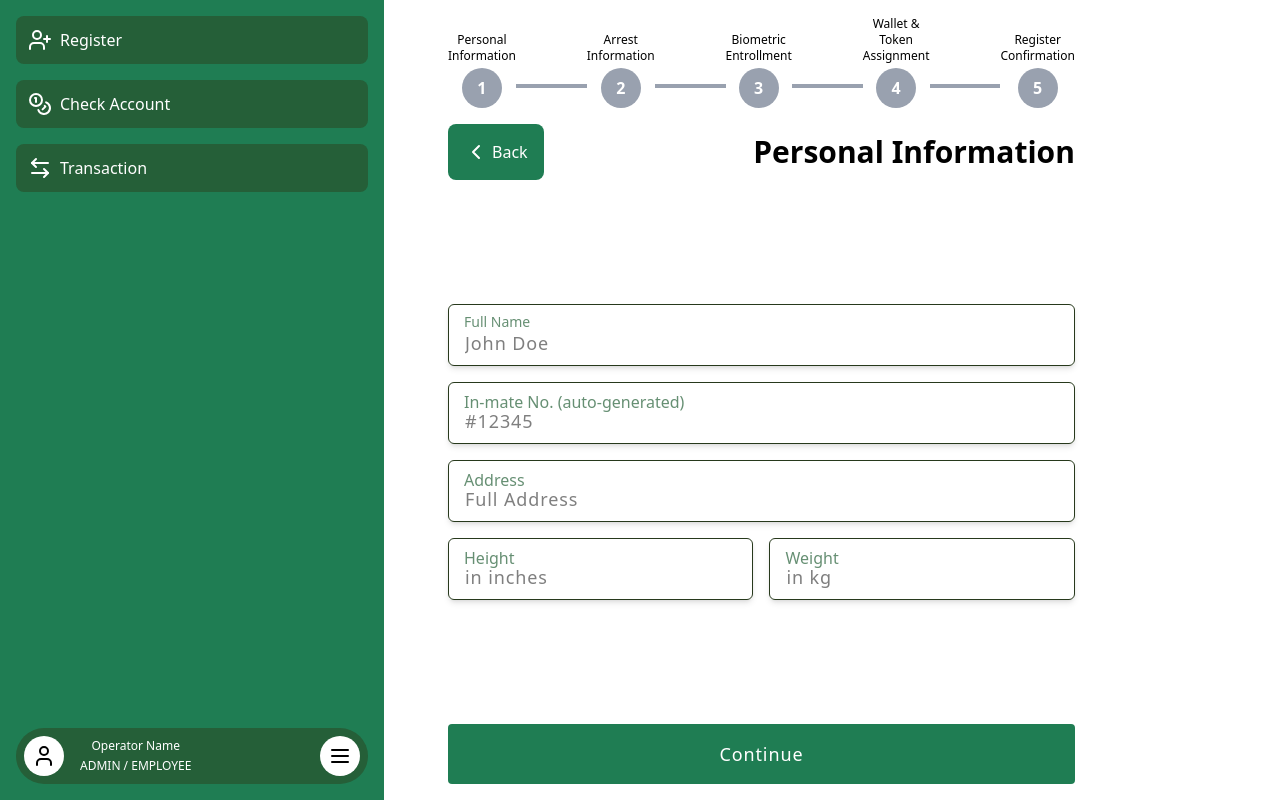
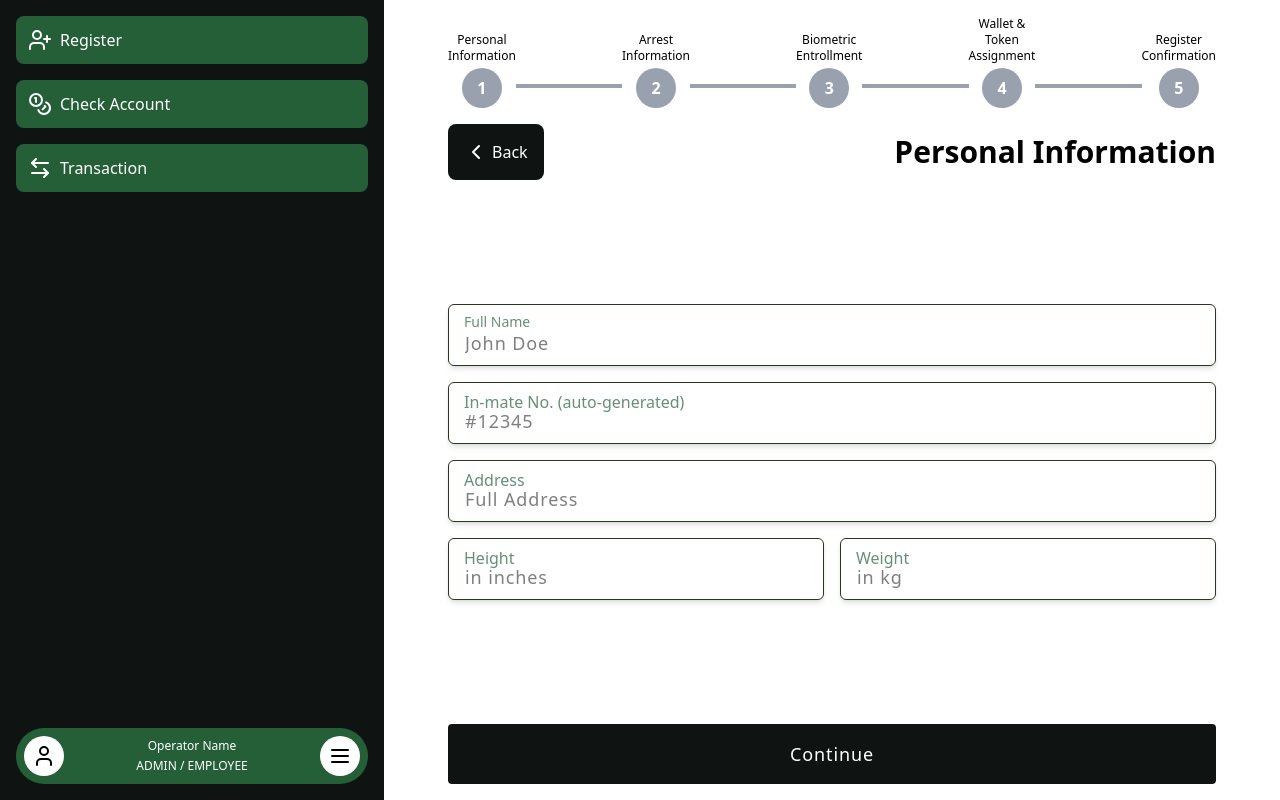
Before and after one commit to Lolillya/PrisonCoin-digital-currency, a React (Vite) app in the folder client/: page /admin/dashboard/register in a window 1280 px wide. Built offline with nearby package versions, Linux system fonts and the light colour scheme.

Commit message:
changed frontend layout and flex scaling

```diff
--- a/client/src/components/ui/sidebar.tsx
+++ b/client/src/components/ui/sidebar.tsx
@@ -51,7 +51,7 @@ export const Sidebar = () => {
           <UserIcon />
         </div>
 
-        <div className="flex flex-col gap-1 text-xs text-center">
+        <div className="flex flex-col gap-1 flex-1 text-xs text-center">
           <label>Operator Name</label>
           <label>ADMIN / EMPLOYEE</label>
         </div>
--- a/client/src/index.css
+++ b/client/src/index.css
@@ -2,7 +2,7 @@
 
 @theme {
   /* COLOR PALETTE */
-  --color-primary: #1f7d53;
+  --color-primary: #0f1413;
   --color-secondary: #255f38;
   --color-tertiary: #27391c;
   --color-accent: #18230f;
@@ -43,7 +43,7 @@
     @apply flex min-h-dvh min-w-dvh relative;
   }
   section {
-    @apply flex px-16 py-4  flex-col overflow-y-hidden;
+    @apply flex px-16 py-4  flex-col overflow-y-hidden flex-1;
   }
   input {
     @apply px-4 pb-2 pt-6 rounded-md shadow-md w-full border-tertiary border text-lg tracking-wider;
--- a/client/src/pages/admin/dashboard/index.tsx
+++ b/client/src/pages/admin/dashboard/index.tsx
@@ -2,125 +2,13 @@ const DashboardPage = () => {
   return (
     <section>
       {/* TRANSACTION PANEL */}
-      {/* <div className="flex flex-col gap-4 p-4 border border-border rounded-lg shadow-lg">
-        <h3>Transaction</h3>
-        <div className="flex flex-col gap-4 overflow-y-auto">
+      <div>
+        <h3>Out-going Transactions</h3>
+      </div>
 
-          <div className="flex w-full justify-between flex-col border-border border rounded-lg p-4 shadow-lg">
-            <div className="flex justify-between">
-              <div className="flex flex-col">
-                <label>From Address</label>
-                <span>0x74c8A64dfe3A471B3a0560fA2dF1A8d9ec18E144</span>
-              </div>
-
-              <div className="flex flex-col">
-                <label>To Address</label>
-                <span>0x847Abf9Efeb1d0238914760D4858D3D8B56a08dE</span>
-              </div>
-            </div>
-
-            <div className="flex justify-between">
-              <div className="flex flex-col">
-                <label>Amount</label>
-                <span>0.5 ETH</span>
-              </div>
-
-              <div className="flex flex-col">
-                <label>Status</label>
-                <span>Pending</span>
-              </div>
-
-              <div className="flex flex-col">
-                <label>Transaction Hash</label>
-                <span>
-                  0x1234567890abcdef1234567890abcdef1234567890abcdef1234567890abcdef
-                </span>
-              </div>
-
-              <div className="flex flex-col">
-                <label>Date</label>
-                <span>2023-10-01 12:00:00 UTC</span>
-              </div>
-            </div>
-          </div>
-
-          <div className="flex w-full justify-between flex-col border-border border rounded-lg p-4 shadow-lg">
-            <div className="flex justify-between">
-              <div className="flex flex-col">
-                <label>From Address</label>
-                <span>0x74c8A64dfe3A471B3a0560fA2dF1A8d9ec18E144</span>
-              </div>
-
-              <div className="flex flex-col">
-                <label>To Address</label>
-                <span>0x847Abf9Efeb1d0238914760D4858D3D8B56a08dE</span>
-              </div>
-            </div>
-
-            <div className="flex justify-between">
-              <div className="flex flex-col">
-                <label>Amount</label>
-                <span>0.5 ETH</span>
-              </div>
-
-              <div className="flex flex-col">
-                <label>Status</label>
-                <span>Pending</span>
-              </div>
-
-              <div className="flex flex-col">
-                <label>Transaction Hash</label>
-                <span>
-                  0x1234567890abcdef1234567890abcdef1234567890abcdef1234567890abcdef
-                </span>
-              </div>
-
-              <div className="flex flex-col">
-                <label>Date</label>
-                <span>2023-10-01 12:00:00 UTC</span>
-              </div>
-            </div>
-          </div>
-
-          <div className="flex w-full justify-between flex-col border-border border rounded-lg p-4 shadow-lg">
-            <div className="flex justify-between">
-              <div className="flex flex-col">
-                <label>From Address</label>
-                <span>0x74c8A64dfe3A471B3a0560fA2dF1A8d9ec18E144</span>
-              </div>
-
-              <div className="flex flex-col">
-                <label>To Address</label>
-                <span>0x847Abf9Efeb1d0238914760D4858D3D8B56a08dE</span>
-              </div>
-            </div>
-
-            <div className="flex justify-between">
-              <div className="flex flex-col">
-                <label>Amount</label>
-                <span>0.5 ETH</span>
-              </div>
-
-              <div className="flex flex-col">
-                <label>Status</label>
-                <span>Pending</span>
-              </div>
-
-              <div className="flex flex-col">
-                <label>Transaction Hash</label>
-                <span>
-                  0x1234567890abcdef1234567890abcdef1234567890abcdef1234567890abcdef
-                </span>
-              </div>
-
-              <div className="flex flex-col">
-                <label>Date</label>
-                <span>2023-10-01 12:00:00 UTC</span>
-              </div>
-            </div>
-          </div>
-        </div>
-      </div> */}
+      <div>
+        <h3>In-going Transactions</h3>
+      </div>
     </section>
   );
 };
```
Also changed, not shown: 2 other files (tests, documents, lock files or other folders).
